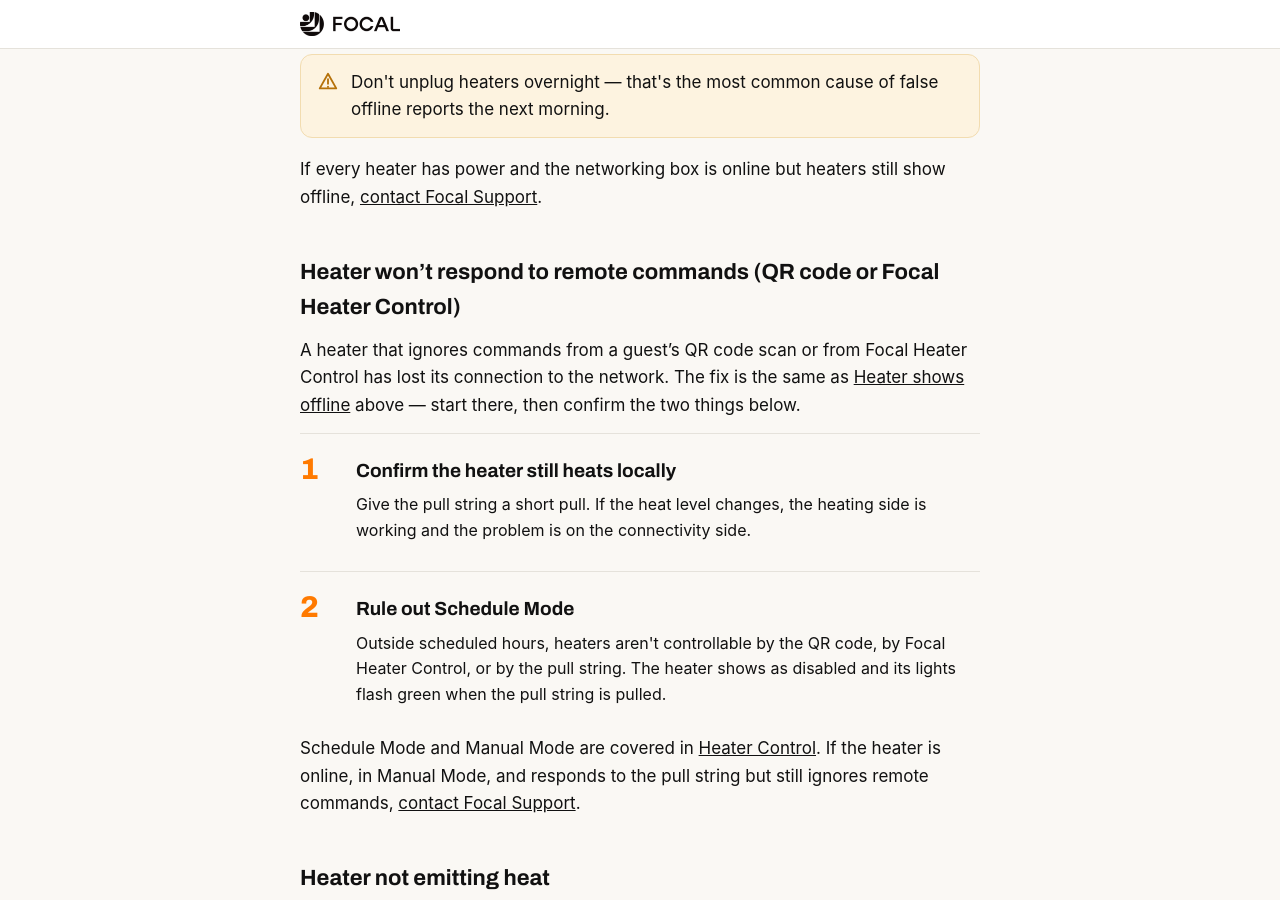
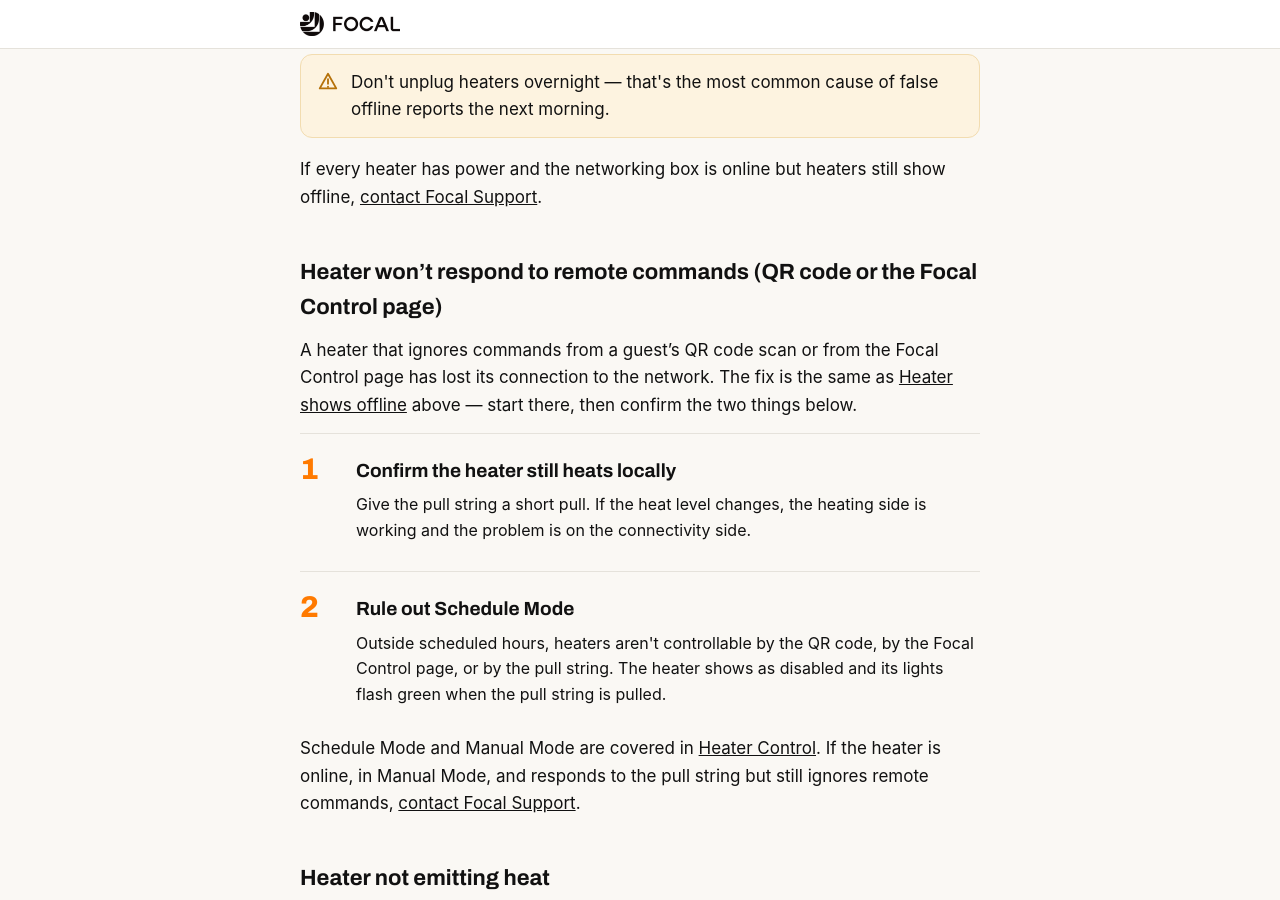
Before and after one commit to BeamT/external-docs, a Jekyll site: the page built from _guides/troubleshooting.md, in a window 1280 px wide and 900 px high, scrolled down 1423 px. Built offline with Jekyll 4.4.1, drawn with Linux system fonts in a browser that asks for light colours; some web fonts are replaced; some of the changed text lies outside the part shown.

Commit message:
Update troubleshooting.md

```diff
--- a/_guides/troubleshooting.md
+++ b/_guides/troubleshooting.md
@@ -12,7 +12,7 @@
 
 **Connectivity**
 
-The heater still heats, but you can't reach it from Focal Heater Control or a guest's QR code scan.
+The heater still heats, but you can't reach it from the Focal Control page or a guest's QR code scan.
 
 - [Heater shows offline](#heater-shows-offline)
 - [Heater won't respond to remote commands](#heater-wont-respond-remotely)
@@ -50,13 +50,13 @@
 
 If every heater has power and the networking box is online but heaters still show offline, [contact Focal Support](#still-stuck).
 
-## Heater won't respond to remote commands (QR code or Focal Heater Control) {#heater-wont-respond-remotely}
+## Heater won't respond to remote commands (QR code or the Focal Control page) {#heater-wont-respond-remotely}
 
-A heater that ignores commands from a guest's QR code scan or from Focal Heater Control has lost its connection to the network. The fix is the same as [Heater shows offline](#heater-shows-offline) above — start there, then confirm the two things below.
+A heater that ignores commands from a guest's QR code scan or from the Focal Control page has lost its connection to the network. The fix is the same as [Heater shows offline](#heater-shows-offline) above — start there, then confirm the two things below.
 
 {% include step.html number="1" title="Confirm the heater still heats locally" body="Give the pull string a short pull. If the heat level changes, the heating side is working and the problem is on the connectivity side." %}
 
-{% include step.html number="2" title="Rule out Schedule Mode" body="Outside scheduled hours, heaters aren't controllable by the QR code, by Focal Heater Control, or by the pull string. The heater shows as disabled and its lights flash green when the pull string is pulled." %}
+{% include step.html number="2" title="Rule out Schedule Mode" body="Outside scheduled hours, heaters aren't controllable by the QR code, by the Focal Control page, or by the pull string. The heater shows as disabled and its lights flash green when the pull string is pulled." %}
 
 Schedule Mode and Manual Mode are covered in [Heater Control]({{ site.baseurl }}/heater-control/). If the heater is online, in Manual Mode, and responds to the pull string but still ignores remote commands, [contact Focal Support](#still-stuck).
 
```
